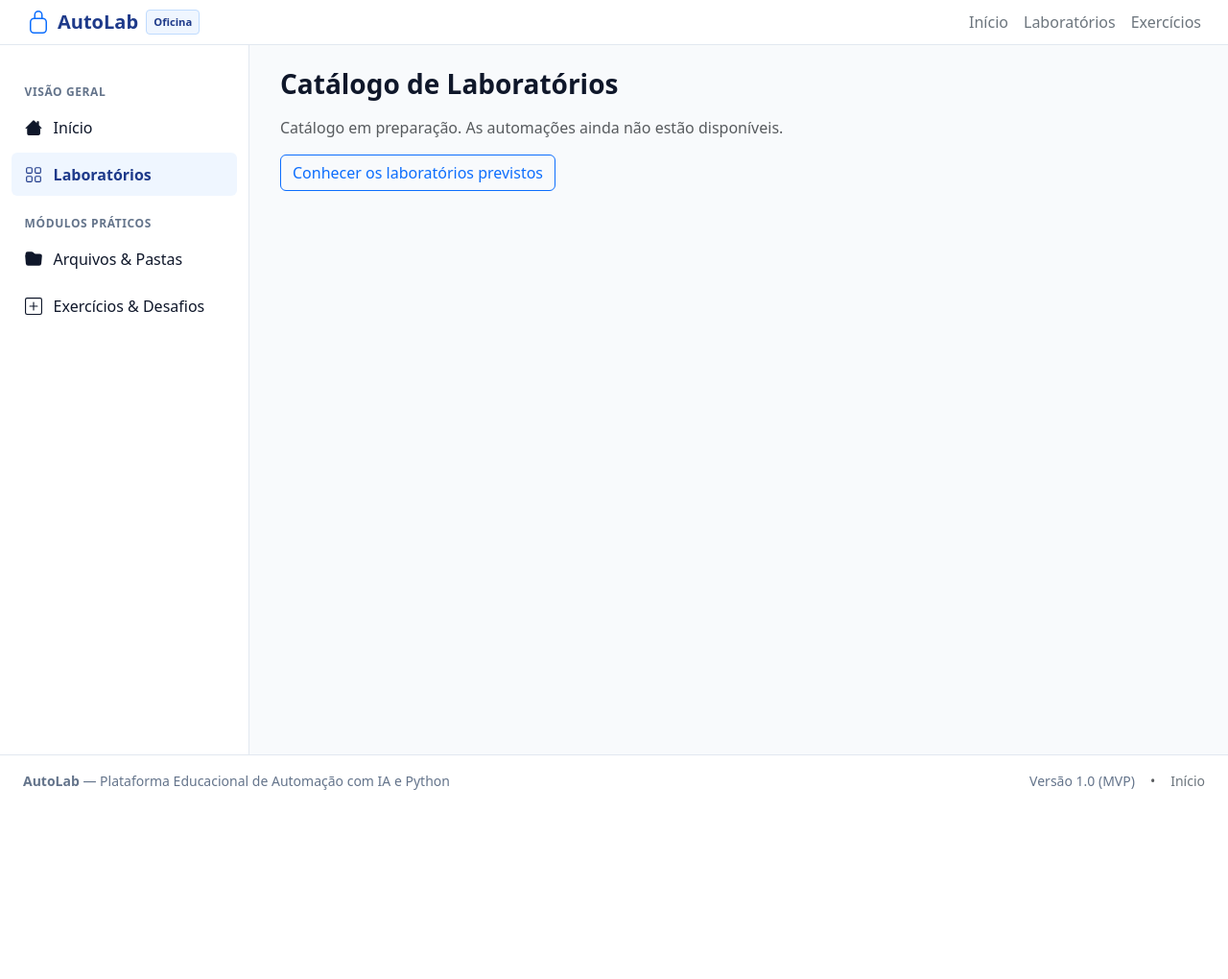
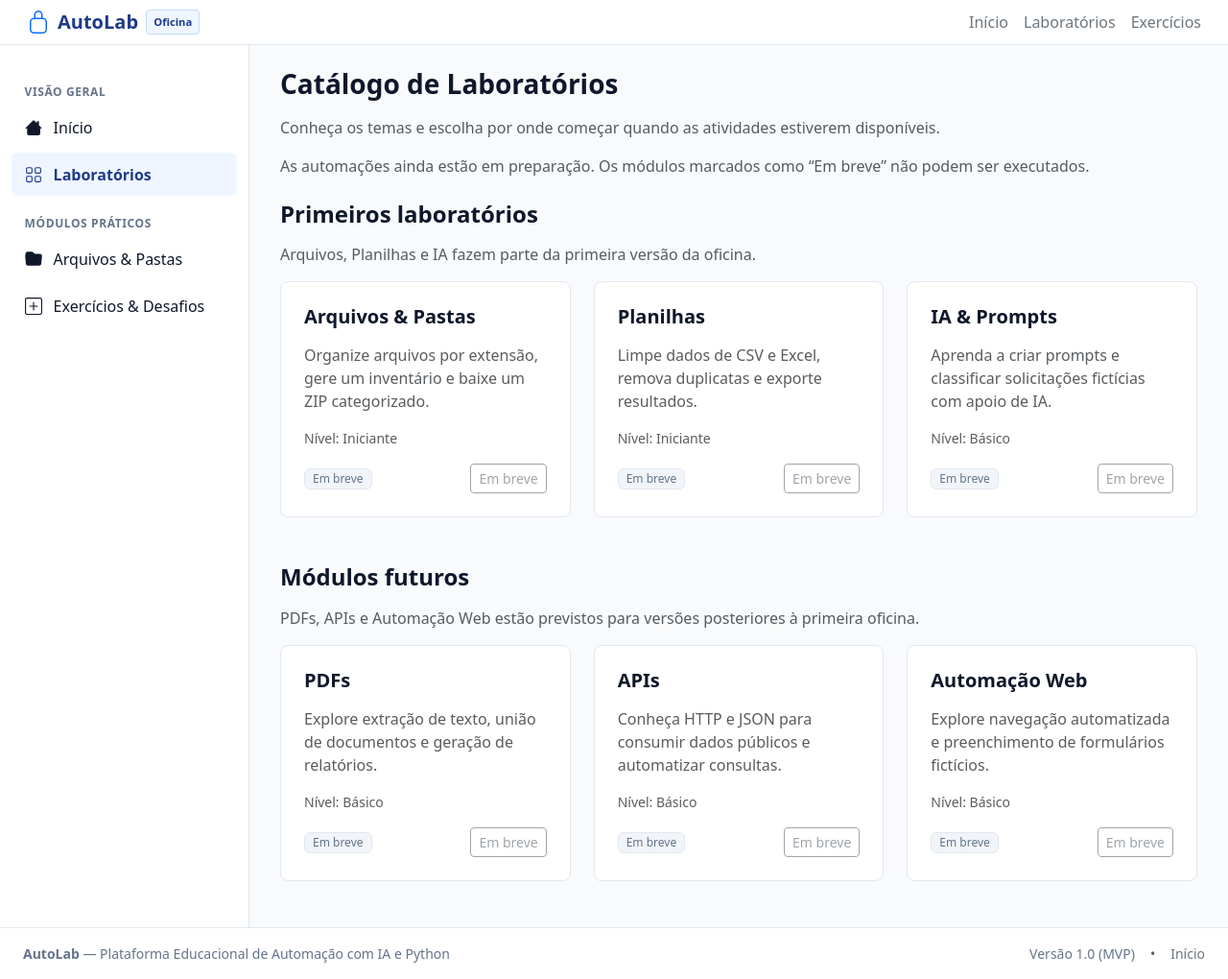
Before and after one commit to heloabrantessb/autolab, a Django app: page /laboratorios/ in a window 1280 px wide. Shown: the whole page at 96% size. Before the commit the page ends 823 px from the top, so only its background shows below. Run offline with Django 5.2, Linux system fonts and the light colour scheme; some libraries are stand-ins or nearby versions.

Commit message:
feat(core): implementa catalogo com disponibilidade real

```diff
--- /dev/null
+++ b/core/catalogo.py
@@ -0,0 +1,58 @@
+"""Conteúdo versionado dos laboratórios, sem persistência no banco."""
+
+LABORATORIOS = (
+    {
+        "slug": "arquivos",
+        "titulo": "Arquivos & Pastas",
+        "resumo": "Organize arquivos por extensão, gere um inventário e baixe um ZIP categorizado.",
+        "nivel": "Iniciante",
+        "mvp": True,
+        "disponivel": False,
+        "rota": "laboratorios:arquivos",
+    },
+    {
+        "slug": "planilhas",
+        "titulo": "Planilhas",
+        "resumo": "Limpe dados de CSV e Excel, remova duplicatas e exporte resultados.",
+        "nivel": "Iniciante",
+        "mvp": True,
+        "disponivel": False,
+        "rota": None,
+    },
+    {
+        "slug": "ia",
+        "titulo": "IA & Prompts",
+        "resumo": "Aprenda a criar prompts e classificar solicitações fictícias com apoio de IA.",
+        "nivel": "Básico",
+        "mvp": True,
+        "disponivel": False,
+        "rota": None,
+    },
+    {
+        "slug": "pdfs",
+        "titulo": "PDFs",
+        "resumo": "Explore extração de texto, união de documentos e geração de relatórios.",
+        "nivel": "Básico",
+        "mvp": False,
+        "disponivel": False,
+        "rota": None,
+    },
+    {
+        "slug": "apis",
+        "titulo": "APIs",
+        "resumo": "Conheça HTTP e JSON para consumir dados públicos e automatizar consultas.",
+        "nivel": "Básico",
+        "mvp": False,
+        "disponivel": False,
+        "rota": None,
+    },
+    {
+        "slug": "web",
+        "titulo": "Automação Web",
+        "resumo": "Explore navegação automatizada e preenchimento de formulários fictícios.",
+        "nivel": "Básico",
+        "mvp": False,
+        "disponivel": False,
+        "rota": None,
+    },
+)
--- a/core/views.py
+++ b/core/views.py
@@ -2,12 +2,19 @@
 
 from django.shortcuts import render
 
+from .catalogo import LABORATORIOS
+
 
 def home(request):
     """Pagina inicial / dashboard."""
-    return render(request, "core/home.html")
+    return render(request, "core/home.html", {
+        "laboratorios_destaque": [lab for lab in LABORATORIOS if lab["mvp"]],
+    })
 
 
 def catalogo(request):
     """Catalogo de laboratorios."""
-    return render(request, "core/catalogo.html")
+    return render(request, "core/catalogo.html", {
+        "laboratorios_mvp": [lab for lab in LABORATORIOS if lab["mvp"]],
+        "laboratorios_futuros": [lab for lab in LABORATORIOS if not lab["mvp"]],
+    })
--- a/templates/core/catalogo.html
+++ b/templates/core/catalogo.html
@@ -3,9 +3,33 @@
 {% block title %}Laboratórios — AutoLab{% endblock %}
 
 {% block content %}
-<section>
+<header class="mb-4">
   <h1 class="h3 fw-bold mb-3">Catálogo de Laboratórios</h1>
-  <p class="text-muted">Catálogo em preparação. As automações ainda não estão disponíveis.</p>
-  <a href="{% url 'core:home' %}" class="btn btn-outline-primary">Conhecer os laboratórios previstos</a>
+  <p class="text-muted">Conheça os temas e escolha por onde começar quando as atividades estiverem disponíveis.</p>
+  <p class="text-muted">As automações ainda estão em preparação. Os módulos marcados como “Em breve” não podem ser executados.</p>
+</header>
+
+<section class="mb-5" aria-labelledby="laboratorios-mvp-titulo">
+  <h2 id="laboratorios-mvp-titulo" class="h4 fw-bold mb-3">Primeiros laboratórios</h2>
+  <p class="text-muted">Arquivos, Planilhas e IA fazem parte da primeira versão da oficina.</p>
+  <div class="row g-4">
+    {% for lab in laboratorios_mvp %}
+      <div class="col-md-6 col-xl-4">
+        {% include "partials/lab_card.html" with lab=lab only %}
+      </div>
+    {% endfor %}
+  </div>
+</section>
+
+<section class="mb-4" aria-labelledby="laboratorios-futuros-titulo">
+  <h2 id="laboratorios-futuros-titulo" class="h4 fw-bold mb-3">Módulos futuros</h2>
+  <p class="text-muted">PDFs, APIs e Automação Web estão previstos para versões posteriores à primeira oficina.</p>
+  <div class="row g-4">
+    {% for lab in laboratorios_futuros %}
+      <div class="col-md-6 col-xl-4">
+        {% include "partials/lab_card.html" with lab=lab only %}
+      </div>
+    {% endfor %}
+  </div>
 </section>
 {% endblock %}
--- /dev/null
+++ b/templates/partials/lab_card.html
@@ -0,0 +1,14 @@
+<article class="autolab-card p-4 h-100 d-flex flex-column" aria-labelledby="lab-{{ lab.slug }}-titulo">
+  <h3 id="lab-{{ lab.slug }}-titulo" class="h5 fw-semibold mb-3">{{ lab.titulo }}</h3>
+  <p class="text-muted flex-grow-1">{{ lab.resumo }}</p>
+  <p class="small text-muted">Nível: {{ lab.nivel }}</p>
+  <div class="d-flex align-items-center justify-content-between gap-2">
+    {% if lab.disponivel and lab.rota %}
+      <span class="badge badge-status-disponivel px-2 py-1">Disponível</span>
+      <a href="{% url lab.rota %}" class="btn btn-sm btn-outline-primary" aria-label="Acessar {{ lab.titulo }}">Acessar</a>
+    {% else %}
+      <span class="badge badge-status-em-breve px-2 py-1">Em breve</span>
+      <button type="button" class="btn btn-sm btn-outline-secondary" disabled aria-label="{{ lab.titulo }}: em breve">Em breve</button>
+    {% endif %}
+  </div>
+</article>
```
Also changed, not shown: templates/core/home.html (+4 -57 lines).
